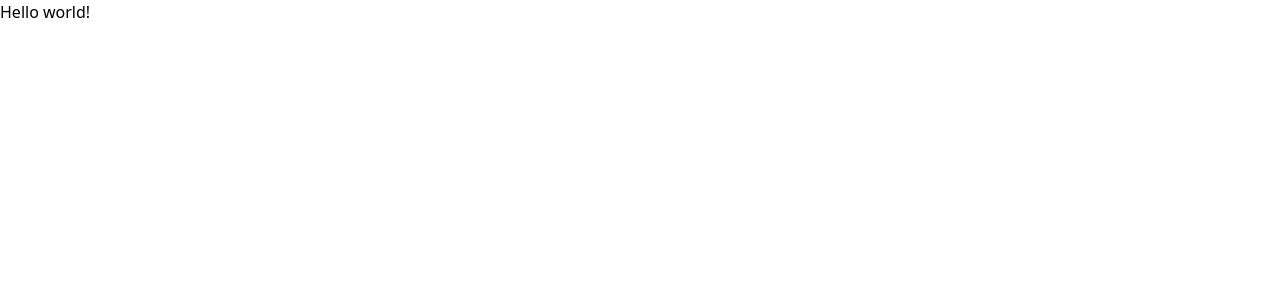
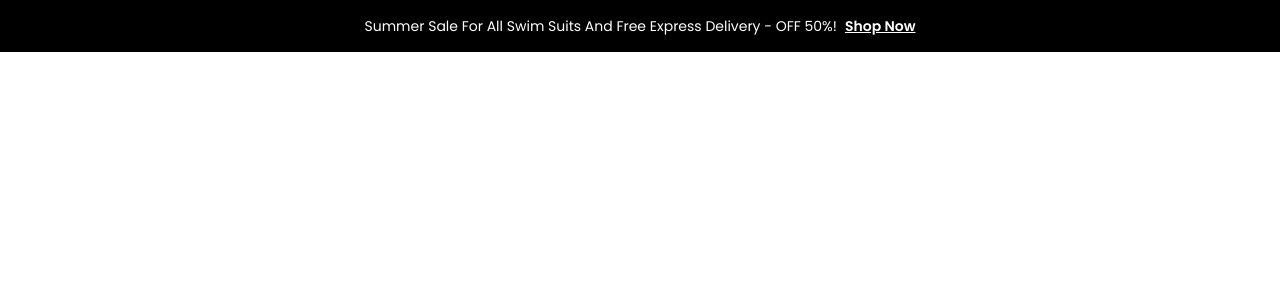
Before and after one commit to aehamdy/Exclusive_E-commerce, a React (Vite) app: page / in a window 1280 px wide. Shown: the top 300 px of the page. Built offline with nearby package versions, Linux system fonts and the light colour scheme.

Commit message:
build: TopHeader component

```diff
--- a/src/App.jsx
+++ b/src/App.jsx
@@ -1,7 +1,9 @@
+import TopHeader from "./components/TopHeader";
+
 function App() {
   return (
     <>
-      <div>Hello world!</div>
+      <TopHeader />
     </>
   );
 }
--- /dev/null
+++ b/src/components/TopHeader.jsx
@@ -0,0 +1,14 @@
+function TopHeader() {
+  return (
+    <div className="font-poppins flex items-center justify-center gap-2 text-white bg-black text-sm py-4">
+      <p className="font-normal">
+        Summer Sale For All Swim Suits And Free Express Delivery - OFF 50%!
+      </p>
+      <a href="#" className="font-semibold underline">
+        Shop Now
+      </a>
+    </div>
+  );
+}
+
+export default TopHeader;
```
Also changed, not shown: src/components/Header.jsx (added).
